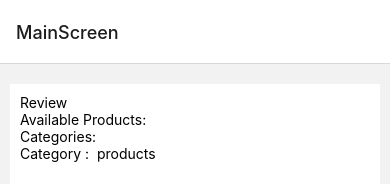
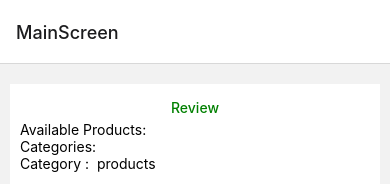
Before and after one commit to korayerdem89/DeneBunuCase, a React Native app: screen /MainScreen in a window 390 px wide. Shown: the top 184 px of the page. Built offline with nearby package versions, Linux system fonts and the light colour scheme.

Commit message:
review card is Ok

```diff
--- a/src/MainScreen.js
+++ b/src/MainScreen.js
@@ -53,7 +53,7 @@ const MainScreen = () => {
   return (
     <View style={styles.container}>
       <View style={styles.reviewCard}>
-<Text>Review</Text>
+<Text style={{textAlign:'center', fontWeight:'500', color:'green', marginVertical:5}}>Review</Text>
 <Text>Available Products: {null}</Text>
 <Text>Categories: {null} </Text>
 <Text>Category {null}: {null} products </Text>
```
